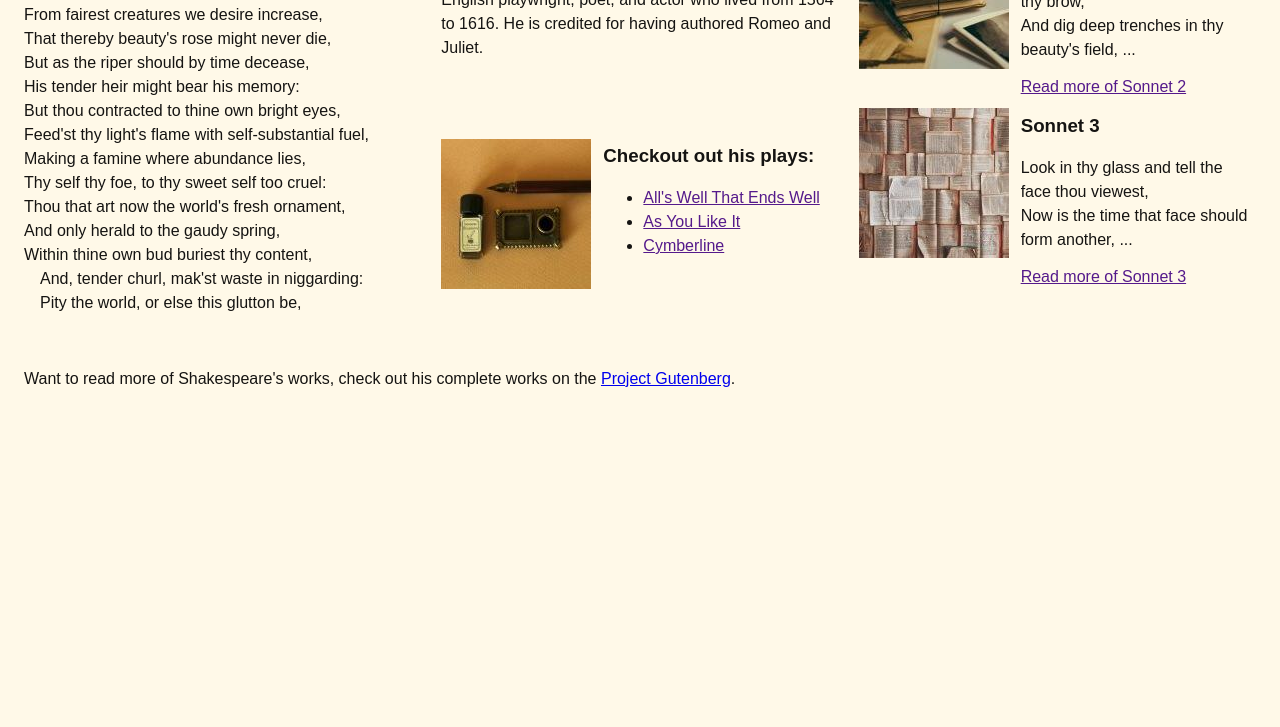
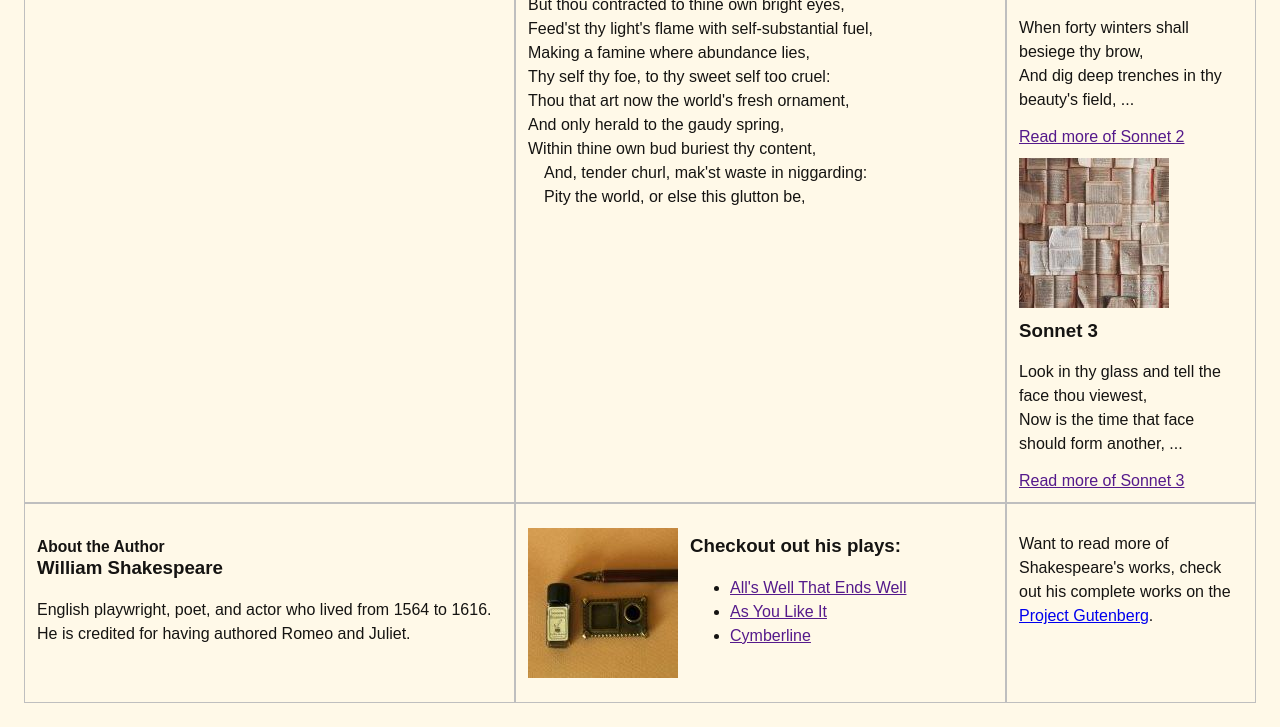
Before and after one commit to lsg93/tiny-css-projects, a plain HTML site: page chapter-02/after/index.html in a window 1280 px wide. Shown: the part 236-963 px from the top of the page. Before the commit the page ends 824 px from the top, so only its background shows below. Drawn offline with Linux system fonts and the light colour scheme.

Commit message:
remove 'after' styles and start progressing through chapter

```diff
--- a/chapter-02/after/index.html
+++ b/chapter-02/after/index.html
@@ -8,7 +8,7 @@
 
   <title>Chapter 2 - Designing a layout using CSS grids</title>
 
-  <link rel="stylesheet" href="styles.css?v=1.0">
+  <link rel="stylesheet" href="./styles.css?v=1.0">
 
 </head>
 
--- a/chapter-02/after/styles.css
+++ b/chapter-02/after/styles.css
@@ -9,17 +9,21 @@ body {
   color: #151412
 }
 
-main { margin: 24px }
+main {
+  display : grid;
+  margin: 24px;
+  grid-template-columns: repeat(2, minmax(auto, 1fr)) 250px;
+}
 
 img {
   float: left;
   margin: 12px 12px 12px 0
 }
 
-/* main > * {
+main > * {
   border: solid 1px #bfbfbf;
   padding: 12px;
-} */
+}
 main > *, section { display: flow-root }
 
 p, ul { line-height: 1.5 }
@@ -31,35 +35,3 @@ article p span:nth-last-child(2) {
 }
 
 .plays ul { margin-left: 162px }
-
-/** Creating the grid **/
-
-main {
-  display: grid;
-  grid-template-columns: repeat(2, minmax(auto, 1fr)) 250px;
-  grid-template-areas:
-  "header  header  header"
-  "content content author"
-  "content content aside "
-  "plays      .    aside "
-  "footer  footer  footer";
-  gap: 20px;
-}
-
-header { grid-area: header }
-article { grid-area: content }
-aside { grid-area: aside }
-.author-details { grid-area: author }
-.plays { grid-area: plays }
-footer { grid-area: footer }
-
-@media (min-width: 955px) {
-  main {
-    grid-template-columns: repeat(3, 1fr);
-    grid-template-areas:
-    "header  header  header"
-    "content author aside"
-    "content plays aside "
-    "footer  footer  footer";
-  }
-}
```
